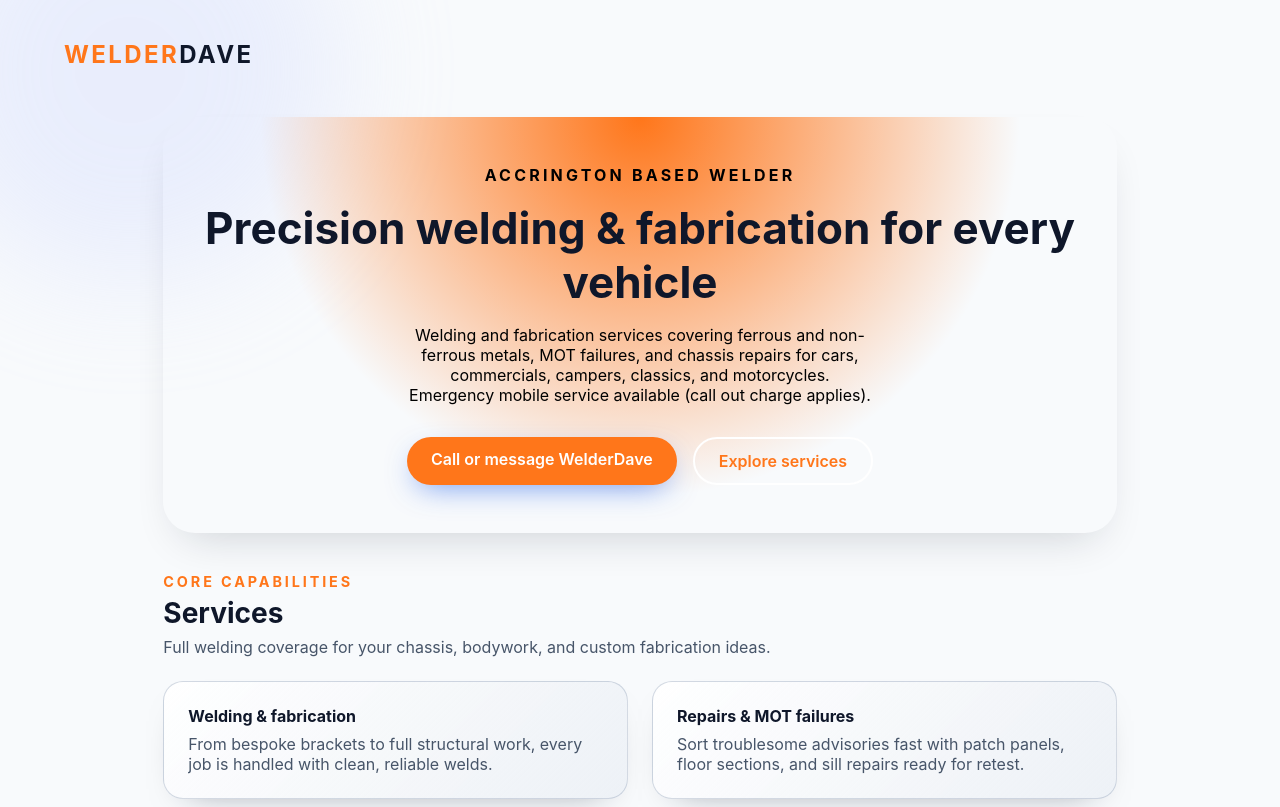
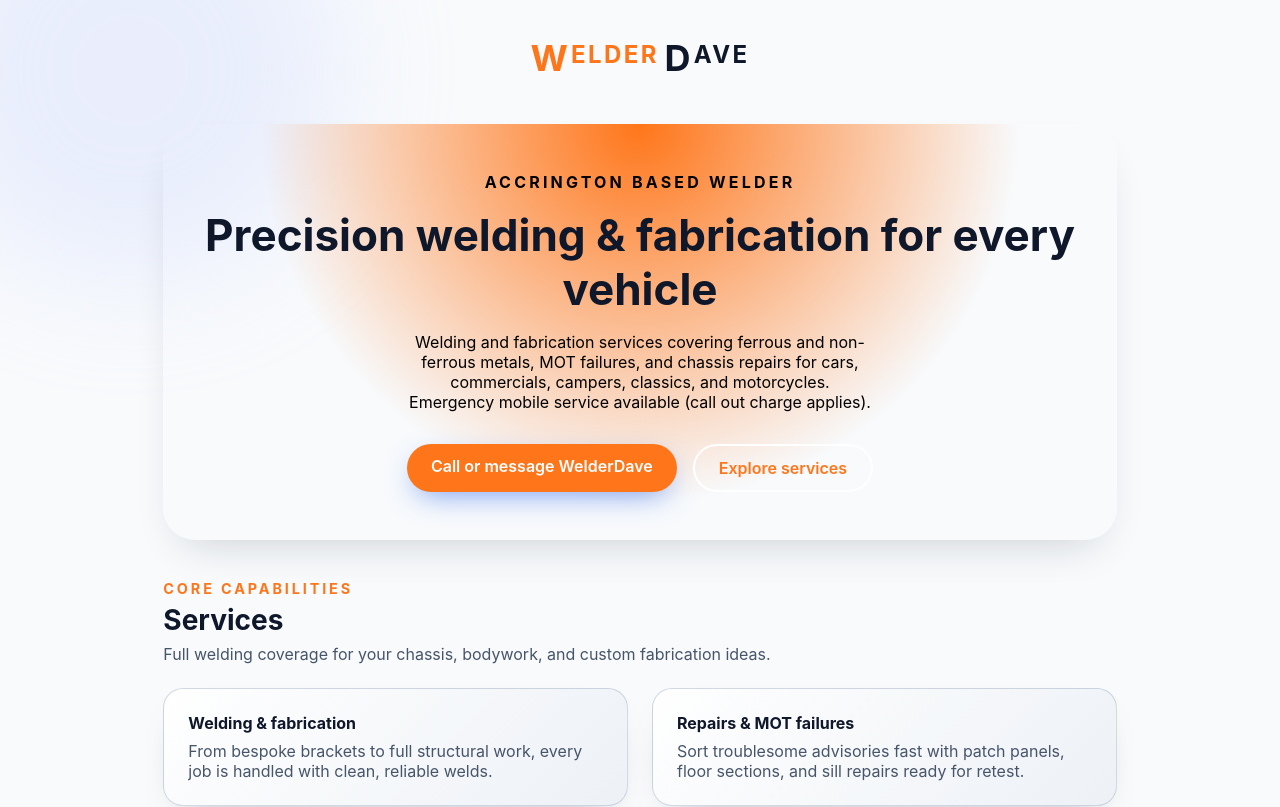
Before and after one commit to jenkinchris11/WelderDave, a Vue app in the folder vue-netlify/: page / in a window 1280 px wide. Shown: the top 807 px of the page. Built offline with nearby package versions, Linux system fonts and the light colour scheme.

Commit message:
Center title and highlight initials

```diff
--- a/vue-netlify/src/App.vue
+++ b/vue-netlify/src/App.vue
@@ -9,8 +9,13 @@ import ContactCard from './components/ContactCard.vue';
 <template>
   <div class="page">
     <header>
-      <h1>
-        <span class="brand-highlight">Welder</span>Dave
+      <h1 class="site-title">
+        <span class="brand-highlight site-title__segment">
+          <span class="site-title__initial">W</span>elder
+        </span>
+        <span class="site-title__segment">
+          <span class="site-title__initial">D</span>ave
+        </span>
       </h1>
     </header>
 
@@ -79,14 +84,14 @@ header {
   display: flex;
   flex-direction: column;
   gap: 1rem;
-  justify-content: space-between;
-  align-items: flex-start;
+  justify-content: center;
+  align-items: center;
+  text-align: center;
 }
 
 @media (min-width: 640px) {
   header {
-    flex-direction: row;
-    align-items: center;
+    flex-direction: column;
   }
 }
 
@@ -94,6 +99,22 @@ h1 {
   font-size: 1.5rem;
   letter-spacing: 0.1em;
   text-transform: uppercase;
+}
+
+.site-title {
+  display: inline-flex;
+  gap: 0.35rem;
+  align-items: baseline;
+}
+
+.site-title__segment {
+  display: inline-flex;
+  gap: 0.05rem;
+}
+
+.site-title__initial {
+  font-size: 2.25rem;
+  line-height: 1;
 }
 
 .brand-highlight {
```
